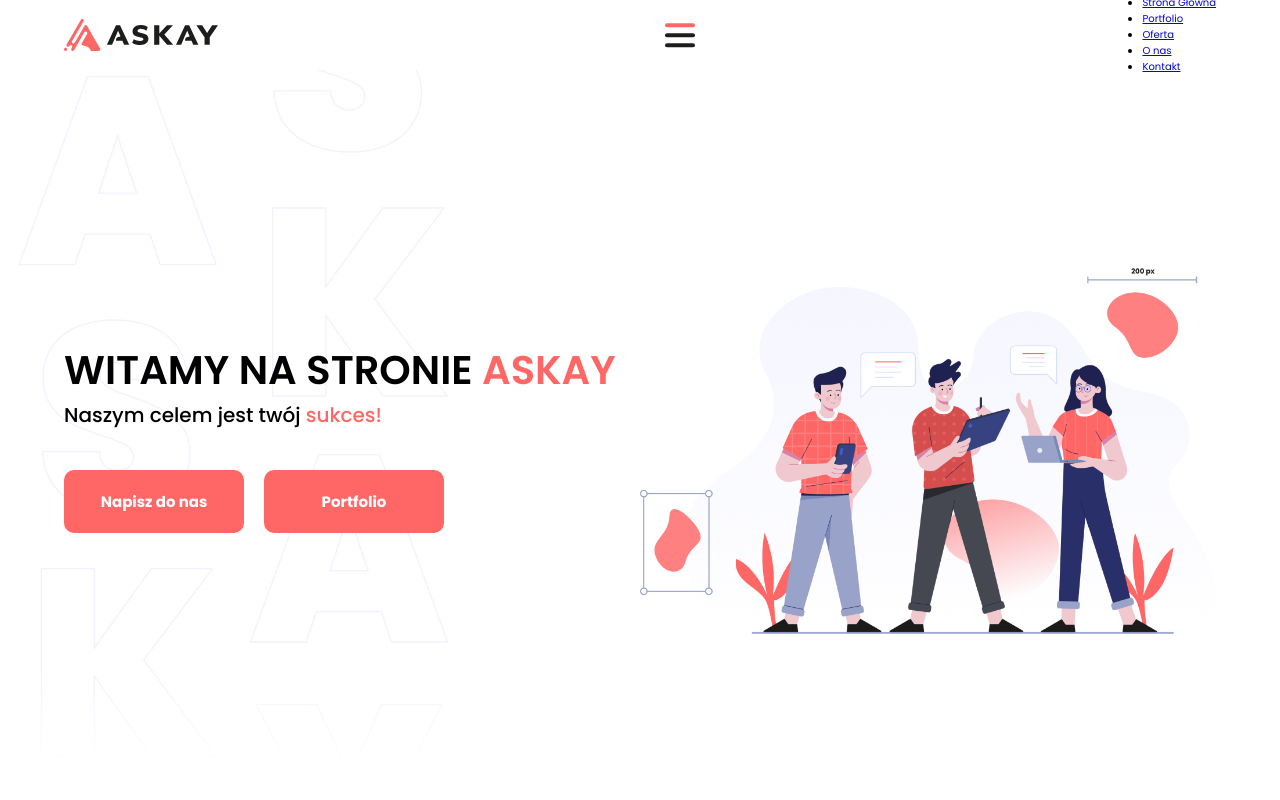
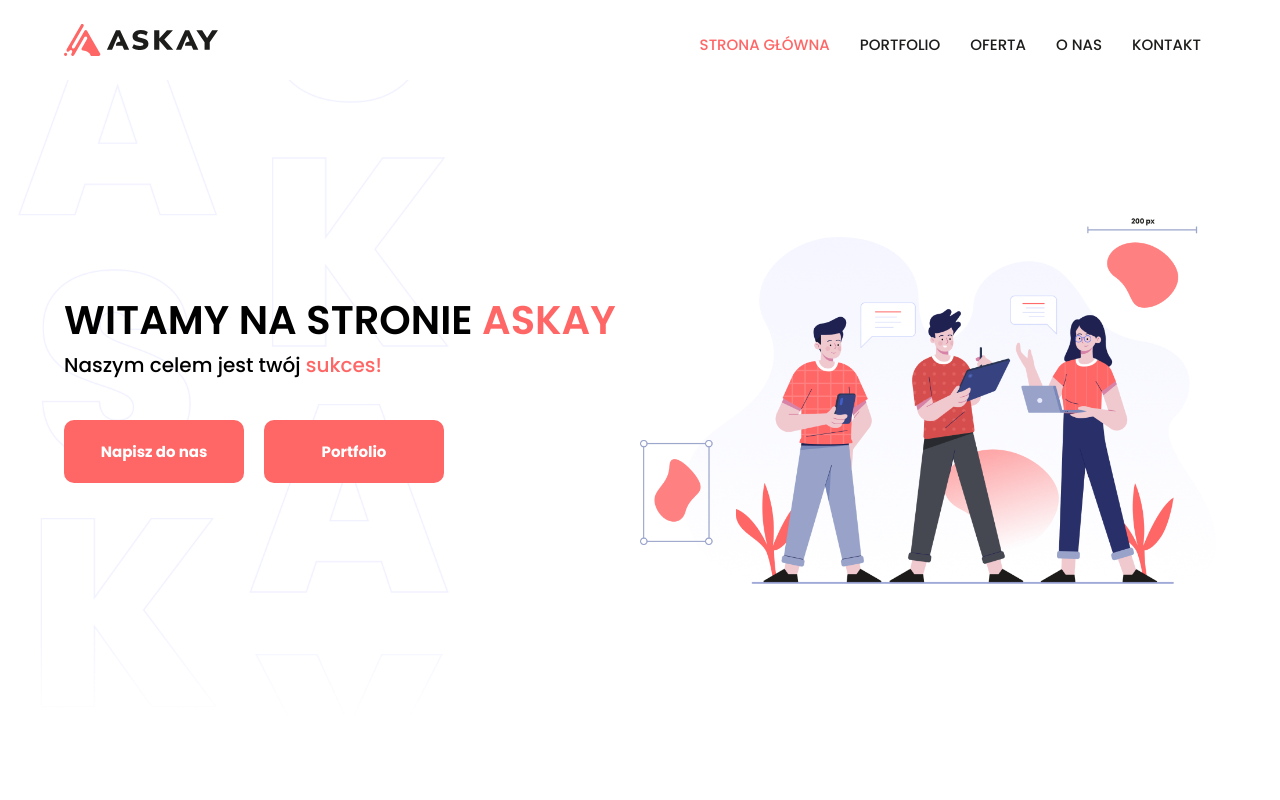
Before and after one commit to lt27037/askay-page, a React (Create React App) app in the folder frontend/: page / in a window 1280 px wide. Shown: the top 800 px of the page. Built offline with nearby package versions, Linux system fonts and the light colour scheme; the HTML template or start-up script is replaced by a standard one.

Commit message:
add responsive style to portfolio

```diff
--- a/frontend/src/components/Header.jsx
+++ b/frontend/src/components/Header.jsx
@@ -1,18 +1,29 @@
-import React from 'react';
-import { NavLink } from 'react-router-dom';
+import React, { useState, useEffect } from 'react';
+import { NavLink, useHistory } from 'react-router-dom';
 
 import { ReactComponent as Logo } from '../images/Askay-logo-final 1.svg';
 
 import '../styles/Header.scss';
 
-const Header = () => (
+const Header = () => {
+  const [isOpen, setIsOpen] = useState(false);
+  const history = useHistory();
+
+  useEffect(
+    () => {
+      setIsOpen(false);
+    },
+    [history.location],
+  );
+
+  return (
     <header className="mainHeader">
-    <Logo className="mainHeader__logo" />
-    <button className="mainHeader__menuButton" type="button">
+      <Logo className="mainHeader__logo" onClick={() => history.push({ pathname: '/' })} />
+      <button className="mainHeader__menuButton" type="button" onClick={() => setIsOpen(!isOpen)}>
         <span className="mainHeader__menuButton__span" />
       </button>
-    <nav className="meniHeader__menu">
-      <ul className="mainHeader__menu__list">
+      <nav className="mainHeader__menu">
+        <ul className="mainHeader__menu__list" style={isOpen ? { transform: 'translateX(-100%)' } : { transform: 'translateX(0)' }}>
           <li className="mainHeader__menu__item">
             <NavLink to="/" exact>Strona Główna</NavLink>
           </li>
@@ -32,5 +43,6 @@
       </nav>
     </header>
   );
+};
 
 export default Header;
--- a/frontend/src/components/PortfolioMenu.jsx
+++ b/frontend/src/components/PortfolioMenu.jsx
@@ -46,6 +46,11 @@
           Ilustracje
         </NavLink>
       </li>
+      <li className="portfolioMenu__item">
+        <NavLink to="/portfolio/inne">
+          Inne...
+        </NavLink>
+      </li>
     </ul>
   </nav>
 );
--- a/frontend/src/pages/Home.jsx
+++ b/frontend/src/pages/Home.jsx
@@ -16,9 +16,9 @@
   <motion.div
     className="home"
     transition={{ duration: 0.5 }}
-    initial={{ opacity: 0, transform: 'translateX(-20%)' }}
-    animate={{ opacity: 1, transform: 'translateX(0%)' }}
-    exit={{ opacity: 0, transform: 'translateX(-20%)' }}
+    initial={{ opacity: 0 }}
+    animate={{ opacity: 1 }}
+    exit={{ opacity: 0 }}
   >
     <Start />
     <Offer />
--- a/frontend/src/pages/Portfolio.jsx
+++ b/frontend/src/pages/Portfolio.jsx
@@ -14,7 +14,7 @@
       try {
         const res = await fetch('https://picsum.photos/v2/list?page=2&limit=100');
         const data = await res.json();
-        const urls = data.map((item) => <img key={item.id} src={`${item.download_url}`} className="portfolioPage__image" alt="element galerii" />);
+        const urls = data.map((item) => <img key={item.id} src={`https://picsum.photos/id/${item.id}/${Math.floor(item.width * 0.3)}/${Math.floor(item.height * 0.3)}`} className="portfolioPage__image" alt="element galerii" />);
         setPhotos(urls);
       } catch (err) {
         console.error(err);
@@ -23,10 +23,8 @@
     [],
   );
 
-  console.log(photos);
-
   const breakpointColumnsObj = {
-    default: 5,
+    default: 4,
     1100: 3,
     700: 2,
     500: 1,
@@ -36,9 +34,9 @@
     <motion.div
       className="portfolioPage"
       transition={{ duration: 0.5 }}
-      initial={{ opacity: 0, transform: 'translateX(20%)' }}
-      animate={{ opacity: 1, transform: 'translateX(0%)' }}
-      exit={{ opacity: 0, transform: 'translateX(20%)' }}
+      initial={{ opacity: 0 }}
+      animate={{ opacity: 1 }}
+      exit={{ opacity: 0 }}
     >
       <header className="portfolioPage__header">
         <h1 className="portfolioPage__title">Realizacje</h1>
--- a/frontend/src/styles/Header.scss
+++ b/frontend/src/styles/Header.scss
@@ -11,12 +11,38 @@
   z-index: 999 !important;
   background: #fff;
   &__menu{
-    display: none;
+    position: fixed;
+    z-index: 100;
+    &__item{
+      padding: 10px 0;
+      a{
+        text-decoration: none;
+        color: $fontColor;
+        font-size: 30px;
+      }
+      a.active{
+        color: $mainColor;
+      }
+    }
+    &__list{
+      transition: transform .2s ease-in-out;
+      @include elementFlex(column, center, center);
+      position: fixed;
+      width: 100%;
+      height: 100vh;
+      right: -100%;
+      top: 0;
+      background-color: #fff;
+      font-size: 3rem;
+      list-style: none;
+    }
   }
   &__logo{
     width: 154px;
+    z-index: 999;
   }
   &__menuButton{
+    z-index: 999;
     width: 30px;
     height: 30px;
     border-style: none;
@@ -59,7 +85,7 @@
   }
 }
 
-@media(min-width: 1500px){
+@media(min-width: 1050px){
   .mainHeader{
     padding: 20px 5%;
     height: 80px;
@@ -68,9 +94,14 @@
     }
     &__menu{
       @include elementFlex(row, flex-end, center);
+      position: static;
       &__list{
         @include elementFlex(row, flex-end, center);
         list-style: none;
+        position: static;
+        width: auto;
+        height: auto;
+        right: initial;
       }
       &__item{
         padding: 1rem 1.5rem;
--- a/frontend/src/styles/Portfolio.scss
+++ b/frontend/src/styles/Portfolio.scss
@@ -18,13 +18,17 @@
     color: $fontColor;
     font-size: 1.6rem;
     font-weight: 400;
+    text-align: center;
   }
   &__container{
     min-height: 200vh;
     margin-top: 30px;
+    padding: 0 13%;
   }
   &__image{
-    width: 90%;
+    width: 100%;
+    border-radius: 20px;
+    margin-bottom: 15px;
   }
 }
 
@@ -36,7 +40,7 @@
   width: auto;
 }
 .my-masonry-grid_column {
-  padding-left: 30px; /* gutter size */
+  padding-left: 20px; /* gutter size */
   background-clip: padding-box;
 }
 
@@ -45,3 +49,31 @@
   background: grey;
   margin-bottom: 30px;
 }
+
+@media(max-width: 786px){
+  .portfolioPage{
+    &__container{
+      padding: 0 7%;
+    }
+    &__subtitle{
+      padding: 0 8%;
+    }
+  }
+  .my-masonry-grid_column{
+    padding-left: 8%;
+  }
+}
+
+@media(max-width: 1550px){
+  .portfolioPage{
+    &__container{
+      padding: 0 7%;
+    }
+    &__subtitle{
+      padding: 0;
+    }
+  }
+  .my-masonry-grid_column{
+    padding-left: 25px;
+  }
+}
--- a/frontend/src/styles/PortfolioMenu.scss
+++ b/frontend/src/styles/PortfolioMenu.scss
@@ -2,10 +2,11 @@
 
 .portfolioMenu{
   width: 100%;
-  padding: 0 10%;
+  padding: 0 10% 15px 10%;
   margin-top: 50px;
-  position: sticky;
-  top: 100px;
+  position: static;
+  background-color: #fff;
+  top: 80px;
   &__list{
     @include elementFlex(row, space-between, center);
     list-style: none;
@@ -29,3 +30,37 @@
     }
   }
 }
+
+@media(max-width: 1550px){
+  .portfolioMenu{
+    padding: 0 3%;
+  }
+}
+
+@media(max-width: 786px){
+  .portfolioMenu{
+    overflow-x: scroll;
+    position: static;
+    padding: 0 8%;
+    &__list{
+      width: 1450px;
+      &::after,
+      &::before{
+        content: '';
+        position: fixed;
+        height: 500px;
+        width: 7%;
+      }
+      &::after{
+        left: 0;
+        top: 0;
+        background-image: linear-gradient(to right, #fff, transparent);
+      }
+      &::before{
+        right: 0;
+        top: 0;
+        background-image: linear-gradient(to left, #fff, transparent);
+      }
+    }
+  }
+}
--- a/frontend/src/styles/Start.scss
+++ b/frontend/src/styles/Start.scss
@@ -5,8 +5,7 @@
   grid-template-columns: 100%;
   row-gap: 2rem;
   width: 100%;
-  padding: 50px 0;
-  margin-top: 50px;
+  padding: 100px 0 50px 0;
   min-height: 100vh;
   position: relative;
   overflow: hidden;
```
Lines whose indentation alone changed are shown as unchanged.
